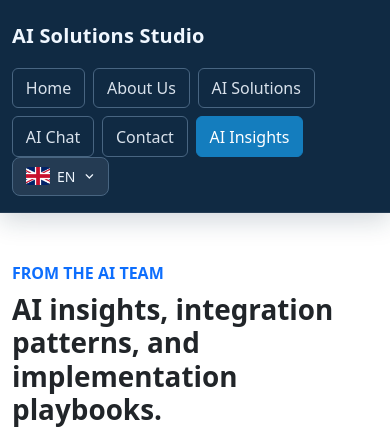
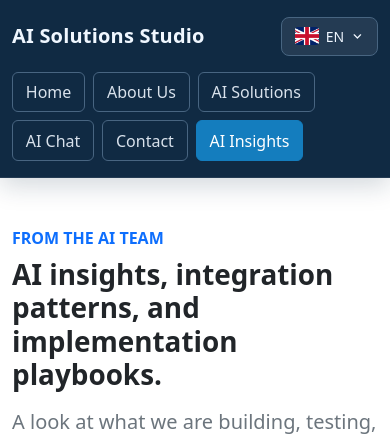
Before and after one commit to pavlicic1marko/django-NB, a Django app: page /en/blog/ in a window 390 px wide. Shown: the top 436 px of the page. Run offline with Django 5.2, Linux system fonts and the light colour scheme; data that the repository does not hold is empty.

Commit message:
mobil navbar improvments

```diff
--- a/webapp/templates/website/base.html
+++ b/webapp/templates/website/base.html
@@ -131,14 +131,15 @@
             color: #0d6efd;
         }
 
-        @media (max-width: 575.98px) {
+        .site-nav .navbar-nav {
+            flex-basis: 100%;
+            margin-top: 1rem;
+        }
+
+        @media (min-width: 992px) {
             .site-nav .navbar-nav {
-                margin-top: 0.75rem;
-                width: 100%;
-            }
-
-            .site-nav .nav-link {
-                text-align: center;
+                flex-basis: auto;
+                margin-top: 0;
             }
         }
     </style>
@@ -147,18 +148,10 @@
 </head>
 <body>
     <nav class="navbar navbar-light bg-white border-bottom shadow-sm py-3 sticky-top site-nav" style="z-index: 1300;">
-        <div class="container d-flex align-items-center justify-content-between flex-wrap">
-            <a href="{% url 'home' %}" class="navbar-brand">{% translate "AI Solutions Studio" %}</a>
+        <div class="container d-flex align-items-center flex-wrap">
+            <a href="{% url 'home' %}" class="navbar-brand order-1">{% translate "AI Solutions Studio" %}</a>
 
-            <div class="navbar-nav flex-row gap-2 flex-wrap">
-                <a href="{% url 'home' %}" class="nav-link {% if request.resolver_match.url_name == 'home' %}active{% endif %}" {% if request.resolver_match.url_name == 'home' %}aria-current="page"{% endif %}>{% translate "Home" %}</a>
-                <a href="{% url 'about_us' %}" class="nav-link {% if request.resolver_match.url_name == 'about_us' %}active{% endif %}" {% if request.resolver_match.url_name == 'about_us' %}aria-current="page"{% endif %}>{% translate "About Us" %}</a>
-                <a href="{% url 'products' %}" class="nav-link {% if request.resolver_match.url_name == 'products' %}active{% endif %}" {% if request.resolver_match.url_name == 'products' %}aria-current="page"{% endif %}>{% translate "AI Solutions" %}</a>
-                <a href="{% url 'chat' %}" class="nav-link {% if request.resolver_match.url_name == 'chat' %}active{% endif %}" {% if request.resolver_match.url_name == 'chat' %}aria-current="page"{% endif %}>{% translate "AI Chat" %}</a>
-                <a href="{% url 'contact' %}" class="nav-link {% if request.resolver_match.url_name == 'contact' %}active{% endif %}" {% if request.resolver_match.url_name == 'contact' %}aria-current="page"{% endif %}>{% translate "Contact" %}</a>
-                <a href="{% url 'blog' %}" class="nav-link {% if request.resolver_match.url_name == 'blog' %}active{% endif %}" {% if request.resolver_match.url_name == 'blog' %}aria-current="page"{% endif %}>{% translate "AI Insights" %}</a>
-            </div>
-            <div class="language-switcher" aria-label="{% translate 'Language' %}">
+            <div class="language-switcher order-2 order-lg-3 ms-auto" aria-label="{% translate 'Language' %}">
                 <details class="language-dropdown">
                     <summary class="language-summary" aria-label="{% translate 'Current language' %}">
                         <img class="flag" src="{% static 'images/' %}{% if LANGUAGE_CODE == 'en' %}gb_flag.png{% else %}de_flag.png{% endif %}" alt="{% if LANGUAGE_CODE == 'en' %}British flag{% else %}German flag{% endif %}">
@@ -179,6 +172,15 @@
                     </div>
                 </details>
             </div>
+
+            <div class="navbar-nav flex-row gap-2 flex-wrap order-3 order-lg-2">
+                <a href="{% url 'home' %}" class="nav-link {% if request.resolver_match.url_name == 'home' %}active{% endif %}" {% if request.resolver_match.url_name == 'home' %}aria-current="page"{% endif %}>{% translate "Home" %}</a>
+                <a href="{% url 'about_us' %}" class="nav-link {% if request.resolver_match.url_name == 'about_us' %}active{% endif %}" {% if request.resolver_match.url_name == 'about_us' %}aria-current="page"{% endif %}>{% translate "About Us" %}</a>
+                <a href="{% url 'products' %}" class="nav-link {% if request.resolver_match.url_name == 'products' %}active{% endif %}" {% if request.resolver_match.url_name == 'products' %}aria-current="page"{% endif %}>{% translate "AI Solutions" %}</a>
+                <a href="{% url 'chat' %}" class="nav-link {% if request.resolver_match.url_name == 'chat' %}active{% endif %}" {% if request.resolver_match.url_name == 'chat' %}aria-current="page"{% endif %}>{% translate "AI Chat" %}</a>
+                <a href="{% url 'contact' %}" class="nav-link {% if request.resolver_match.url_name == 'contact' %}active{% endif %}" {% if request.resolver_match.url_name == 'contact' %}aria-current="page"{% endif %}>{% translate "Contact" %}</a>
+                <a href="{% url 'blog' %}" class="nav-link {% if request.resolver_match.url_name == 'blog' %}active{% endif %}" {% if request.resolver_match.url_name == 'blog' %}aria-current="page"{% endif %}>{% translate "AI Insights" %}</a>
+            </div>
         </div>
     </nav>
 
```
